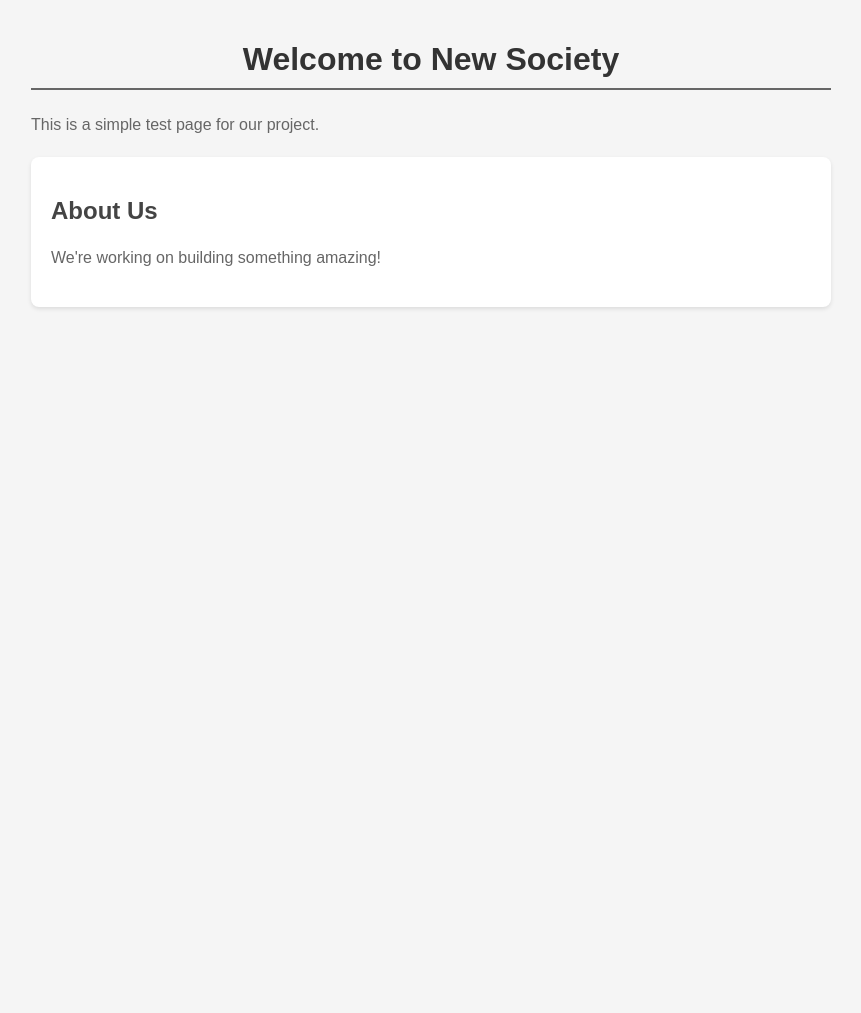
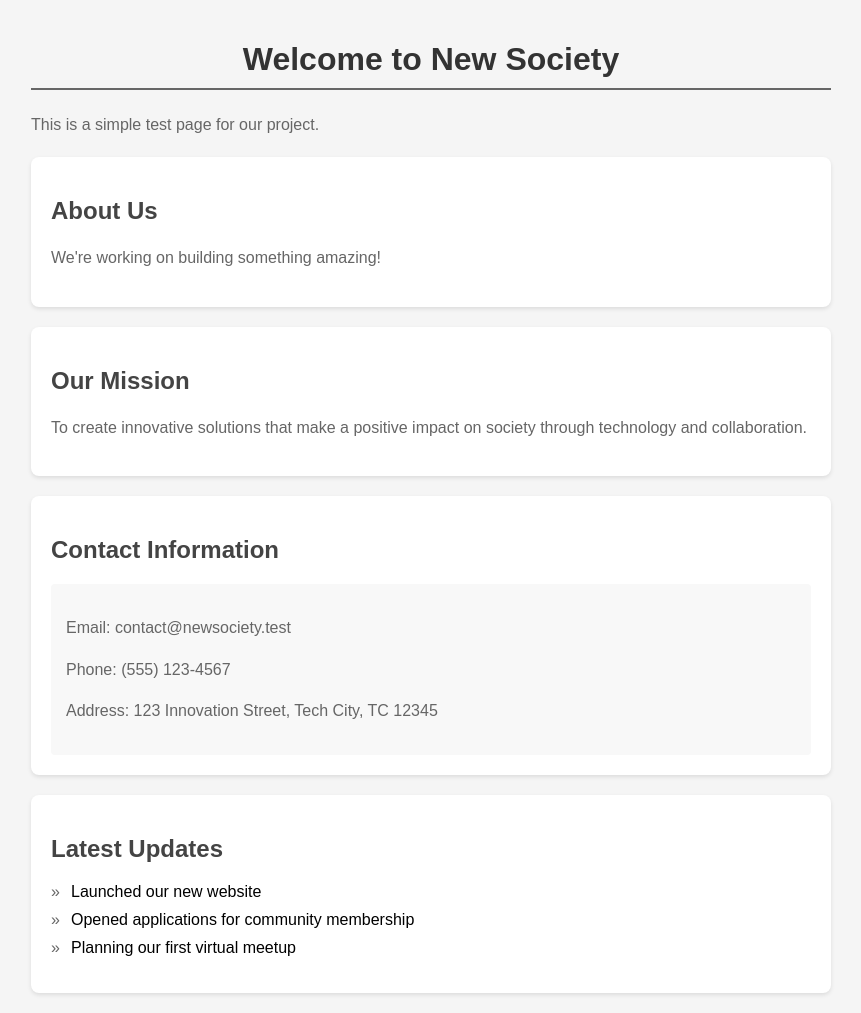
Before and after one commit to Palahadin/new-society-test, a plain HTML site: page index.html in a window 1280 px wide. Shown: the whole page, without its empty margins (209-1070 px from the left). Before the commit the page ends 800 px from the top, so only its background shows below. Drawn offline with Linux system fonts and the light colour scheme.

Commit message:
Add new content sections

```diff
--- a/index.html
+++ b/index.html
@@ -32,14 +32,58 @@
             line-height: 1.6;
             color: #666;
         }
+        .contact-info {
+            background-color: #f8f8f8;
+            padding: 15px;
+            border-radius: 4px;
+        }
+        .updates-list {
+            list-style-type: none;
+            padding: 0;
+        }
+        .updates-list li {
+            margin-bottom: 10px;
+            padding-left: 20px;
+            position: relative;
+        }
+        .updates-list li:before {
+            content: '»';
+            position: absolute;
+            left: 0;
+            color: #666;
+        }
     </style>
 </head>
 <body>
     <h1>Welcome to New Society</h1>
     <p>This is a simple test page for our project.</p>
+
     <section>
         <h2>About Us</h2>
         <p>We're working on building something amazing!</p>
     </section>
+
+    <section>
+        <h2>Our Mission</h2>
+        <p>To create innovative solutions that make a positive impact on society through technology and collaboration.</p>
+    </section>
+
+    <section>
+        <h2>Contact Information</h2>
+        <div class="contact-info">
+            <p>Email: contact@newsociety.test</p>
+            <p>Phone: (555) 123-4567</p>
+            <p>Address: 123 Innovation Street, Tech City, TC 12345</p>
+        </div>
+    </section>
+
+    <section>
+        <h2>Latest Updates</h2>
+        <ul class="updates-list">
+            <li>Launched our new website</li>
+            <li>Opened applications for community membership</li>
+            <li>Planning our first virtual meetup</li>
+        </ul>
+    </section>
 </body>
 </html>
```
